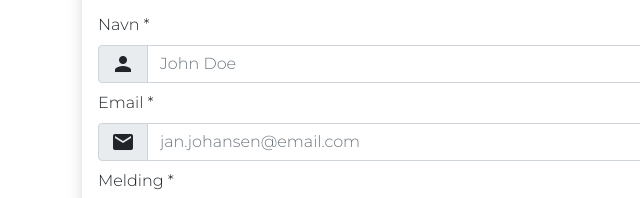
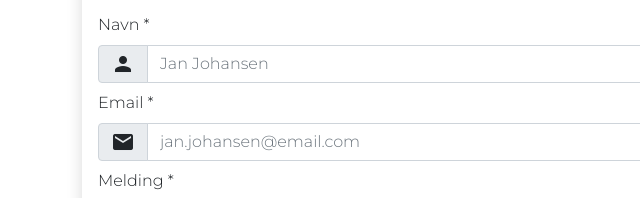
Before and after one commit to Retro74/Noroff_blog, a plain HTML site: page contact.html in a window 1280 px wide. Shown: the part 257-455 px from the top of the page, 0-640 px from the left. Drawn offline with nearby package versions, Linux system fonts and the light colour scheme.

Commit message:
Commit Jan

```diff
--- a/contact.html
+++ b/contact.html
@@ -69,7 +69,7 @@
                             <span class="input-group-text">
                                 <i class="material-icons">person</i>
                             </span>
-                            <input type="text" data-displayErrorText="Du har ikke skrevet et navn" placeholder="John Doe" id="inp_name" name="inp_name" class="form-control">
+                            <input type="text" data-displayErrorText="Du har ikke skrevet et navn" placeholder="Jan Johansen" id="inp_name" name="inp_name" class="form-control">
                         </section>
                     </fieldset>
 
```
